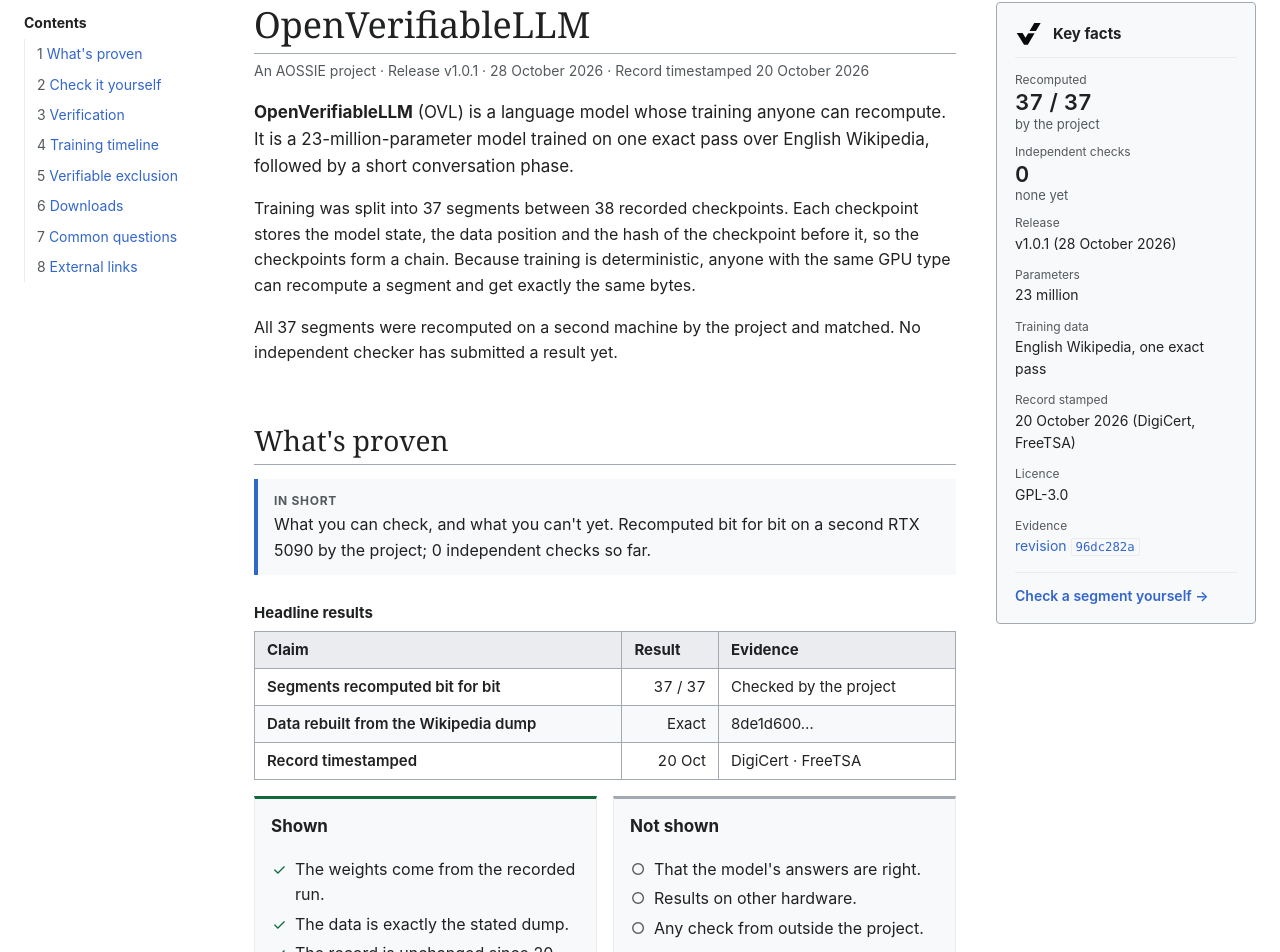
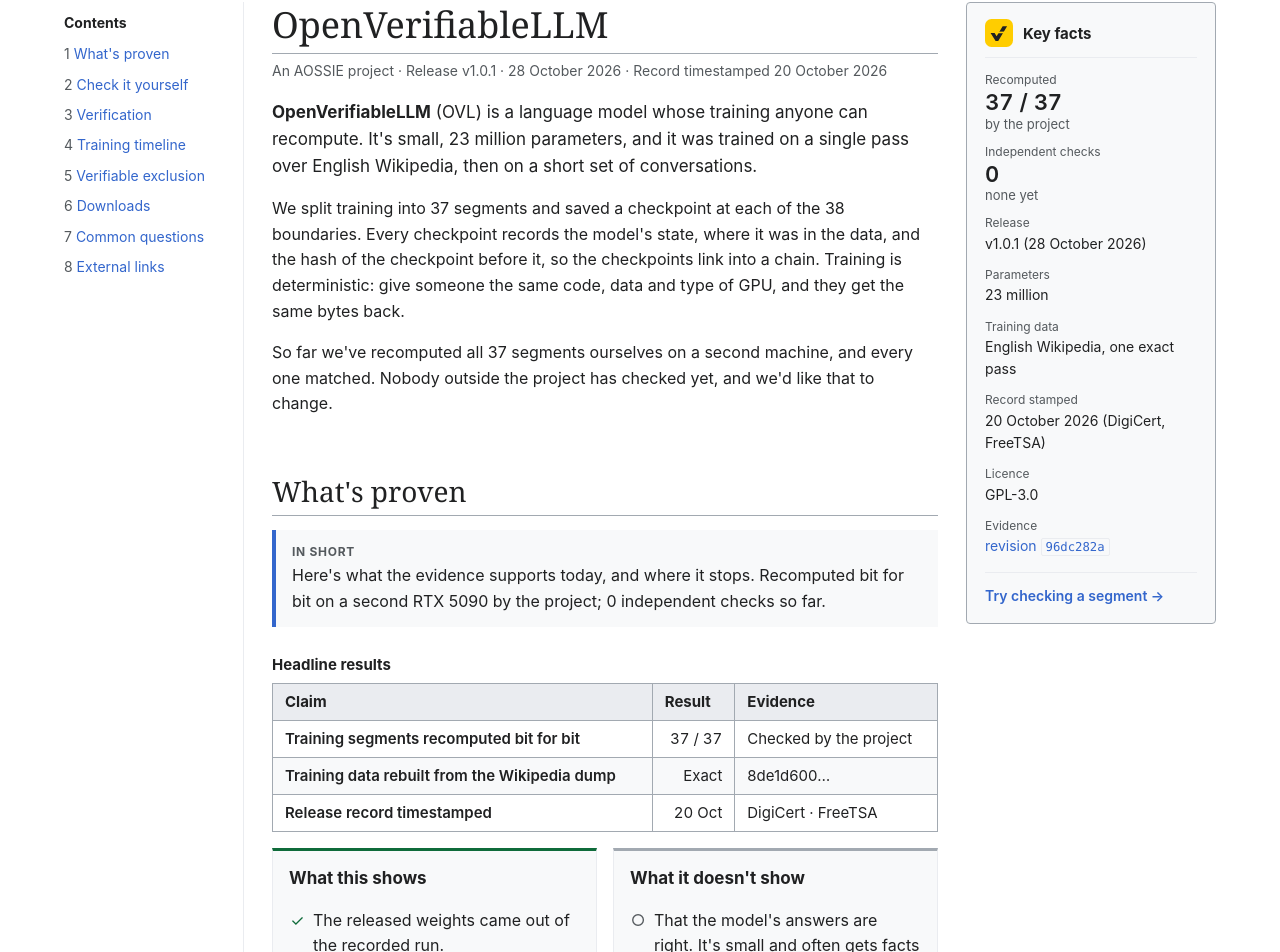
Before and after one commit to AOSSIE-Org/OpenVerifiableLLM, a React (Vite) app in the folder frontend/: page / in a window 1280 px wide. Shown: the part 96-1048 px from the top of the page. Built offline with nearby package versions, Linux system fonts and the light colour scheme.

Commit message:
style(site): tighter columns, plainer copy, yellow tile logo in light mode

```diff
--- a/frontend/src/components/CheckLadder.tsx
+++ b/frontend/src/components/CheckLadder.tsx
@@ -7,7 +7,7 @@ export const CheckLadder: React.FC = () => (
   <section id="check">
     <h2>{copy.check.kicker}</h2>
     <InShort>
-      {copy.check.h2} There are three levels; each says what it proves and what it does not.
+      {copy.check.h2}
     </InShort>
 
     {copy.check.ladder.map(step => (
--- a/frontend/src/components/VerifiableExclusion.tsx
+++ b/frontend/src/components/VerifiableExclusion.tsx
@@ -15,8 +15,8 @@ export const VerifiableExclusion: React.FC<VerifiableExclusionProps> = ({ exclus
     <section id="exclusion">
       <h2>{c.kicker}</h2>
       <InShort>
-        {c.h2} The fork removed <b>{exclusion.removedArticle}</b> before training reached it.
-        Everything else is identical.
+        {c.h2} The article was <b>{exclusion.removedArticle}</b>. We took it out before training reached
+        it and kept everything else the same.
       </InShort>
 
       <table className="wikitable">
--- a/frontend/src/content/copy.ts
+++ b/frontend/src/content/copy.ts
@@ -28,12 +28,12 @@ export const copy = {
     from: 'An AOSSIE project',
     kicker: 'Release v1.0.1 · 28 October 2026 · Record timestamped 20 October 2026',
     lead: [
-      'is a language model whose training anyone can recompute. It is a 23-million-parameter model trained on one exact pass over English Wikipedia, followed by a short conversation phase.',
-      'Training was split into 37 segments between 38 recorded checkpoints. Each checkpoint stores the model state, the data position and the hash of the checkpoint before it, so the checkpoints form a chain. Because training is deterministic, anyone with the same GPU type can recompute a segment and get exactly the same bytes.',
-      'All 37 segments were recomputed on a second machine by the project and matched. No independent checker has submitted a result yet.',
+      'is a language model whose training anyone can recompute. It\'s small, 23 million parameters, and it was trained on a single pass over English Wikipedia, then on a short set of conversations.',
+      'We split training into 37 segments and saved a checkpoint at each of the 38 boundaries. Every checkpoint records the model\'s state, where it was in the data, and the hash of the checkpoint before it, so the checkpoints link into a chain. Training is deterministic: give someone the same code, data and type of GPU, and they get the same bytes back.',
+      'So far we\'ve recomputed all 37 segments ourselves on a second machine, and every one matched. Nobody outside the project has checked yet, and we\'d like that to change.',
     ],
     factsTitle: 'Key facts',
-    factsCta: 'Check a segment yourself →',
+    factsCta: 'Try checking a segment →',
     inShort: 'In short',
     infobox: {
       caption: 'OpenVerifiableLLM',
@@ -49,64 +49,64 @@ export const copy = {
   },
   faq: {
     h2: 'Common questions',
-    stillTitle: 'More questions:',
+    stillTitle: 'Still stuck?',
     discord: 'Ask on Discord',
     issue: 'Open an issue',
     issueHref: 'https://github.com/AOSSIE-Org/OpenVerifiableLLM/issues',
     items: [
       {
         q: 'What does "verified" mean here?',
-        a: 'Someone recomputed a segment and got exactly the same bytes. It says nothing about whether the answers are correct.',
+        a: 'Someone took a segment, recomputed it from its saved starting point, and got exactly the bytes we published. It says nothing about whether the model\'s answers are any good.',
       },
       {
         q: 'Who has checked it so far?',
-        a: 'Only the project. No independent checker has submitted a result yet.',
+        a: 'Just us, for now. We\'ve recomputed every segment, but no independent checker has sent in a result yet.',
       },
       {
         q: 'What does the 10-minute check prove?',
-        a: 'That the released files match the timestamped record. It recomputes no training.',
+        a: 'It confirms that the files you downloaded match the timestamped record. It doesn\'t recompute any training; for that you need the one-hour check.',
       },
       {
         q: 'Why does it need the same GPU type?',
-        a: 'Bit-exact results depend on the hardware. Other GPUs give different bits, which is expected.',
+        a: 'Different GPU architectures do floating-point maths in slightly different ways, so the bits drift apart. On an RTX 5090 they match exactly. On an RTX 4090, an H100 or a CPU they don\'t, and that\'s expected.',
       },
     ],
   },
   overview: {
     kicker: "What's proven",
-    h2: "What you can check, and what you can't yet.",
+    h2: 'Here\'s what the evidence supports today, and where it stops.',
     subtitle: 'Recomputed bit for bit on a second RTX 5090 by the project; 0 independent checks so far.',
     facts: [
       {
         value: '37',
         total: ' / 37',
-        title: 'Segments recomputed bit for bit',
+        title: 'Training segments recomputed bit for bit',
         chip: 'Checked by the project',
       },
       {
         value: 'Exact',
         total: '',
-        title: 'Data rebuilt from the Wikipedia dump',
+        title: 'Training data rebuilt from the Wikipedia dump',
         chip: '8de1d600…',
       },
       {
         value: '20 Oct',
         total: '',
-        title: 'Record timestamped',
+        title: 'Release record timestamped',
         chip: 'DigiCert · FreeTSA',
       },
     ],
-    shownTitle: 'Shown',
+    shownTitle: 'What this shows',
     shownItems: [
-      'The weights come from the recorded run.',
-      'The data is exactly the stated dump.',
-      'The record is unchanged since 20 October.',
+      'The released weights came out of the recorded run.',
+      'The training data is exactly the Wikipedia dump we say it is.',
+      'The record hasn\'t changed since it was stamped on 20 October.',
     ],
-    notShownTitle: 'Not shown',
+    notShownTitle: 'What it doesn\'t show',
     notShownItems: [
-      "That the model's answers are right.",
-      'Results on other hardware.',
-      'Any check from outside the project.',
+      'That the model\'s answers are right. It\'s small and often gets facts wrong.',
+      'That it reproduces on other hardware. You need the same type of GPU.',
+      'That anyone outside the project agrees. No one has checked independently yet.',
     ],
     counts: [
       { key: 'articles', label: 'Articles' },
@@ -117,7 +117,7 @@ export const copy = {
   },
   check: {
     kicker: 'Check it yourself',
-    h2: 'From a laptop demo to a bit-for-bit recompute.',
+    h2: 'You can go as deep as you like: a two-minute demo, a ten-minute check of the release, or an hour recomputing real training.',
     ladder: [
       {
         time: '2 min',
@@ -153,7 +153,7 @@ OVL_DEVICE=cpu python ovl-code/simple/ovl.py verify --run . --weights conversati
         title: 'The actual verification',
         isKey: true,
         chips: [{ label: '✓ Recomputes a segment bit for bit', type: 'm' }],
-        desc: 'Rebuilds one segment and compares every byte with the published result.',
+        desc: 'This rebuilds one segment from its saved starting point and compares every byte with what we published.',
         action: {
           label: 'Open the RunPod template',
           href: 'https://console.runpod.io/deploy?template=mai1ozh35g',
@@ -163,55 +163,55 @@ OVL_DEVICE=cpu python ovl-code/simple/ovl.py verify --run . --weights conversati
   },
   verification: {
     kicker: 'Verification',
-    h2: 'Every segment matched. Only the project has checked so far.',
-    subtitle: '"Verified" means recomputed and matched, not that the answers are correct.',
-    captionNotice: '46 checks across 37 segments (all MATCH). 0 checks from independent checkers.',
-    warningNotice: 'Results are self-reported and unsigned for now. Signed results and segment selection from public randomness are on the roadmap.',
+    h2: 'Every segment matched when we recomputed it, but so far we\'re the only ones who have checked.',
+    subtitle: 'When we say "verified" we mean recomputed and matched. It doesn\'t mean the model\'s answers are right.',
+    captionNotice: 'In total there are 46 checks across 37 segments, all matching, and none of them independent.',
+    warningNotice: 'These results are self-reported and not yet signed. We plan to add signed results and to choose which segments get checked using public randomness.',
     oddsTitle: 'How many independent checks would catch a bad segment?',
     oddsFormula: 'P = 1 − (36/37)^M, with N = 37',
     oddsDescription: 'Detection odds: 95% at 110 random checks, 99% at 169. Current independent checks: 0.',
     hardwareTitle: 'Which hardware reproduces the bits',
-    hardwareSubtitle: 'A mismatch on other GPUs is expected.',
+    hardwareSubtitle: 'Bit-exact results need the same kind of GPU, so a mismatch on other hardware is expected rather than a problem.',
   },
   timeline: {
     kicker: 'Training timeline',
-    h2: 'A host restart and a code change. Both still matched.',
+    h2: 'Training didn\'t run in one clean go: the machine restarted once, and the code changed partway through. Both segments still matched.',
     restartTitle: 'Host restart',
     restartTag: 'Segment 10',
-    restartDesc: 'Resumed on a fresh host.',
+    restartDesc: 'Training picked up on a fresh machine from the saved checkpoint.',
     codeChangeTitle: 'Code change',
     codeChangeTag: 'Segment 19 onward',
-    codeChangeDesc: 'Each segment ran its recorded code.',
-    timestampNote: 'Timestamps show the record existed by 20 October 2026, not when or how training happened.',
+    codeChangeDesc: 'Each segment ran the exact code recorded for it.',
+    timestampNote: 'The timestamps prove the record existed by 20 October 2026. They don\'t tell you when or how the training itself ran.',
   },
   exclusion: {
     kicker: 'Verifiable exclusion',
-    h2: 'A second model, provably trained without one article.',
+    h2: 'We trained a second copy of the model with one article left out, and we can show it never saw that article.',
     desc: 'The fork removed 3I/ATLAS before training reached it. Everything else is identical.',
     removedArticleLabel: 'Loss on the removed article',
-    removedArticleNote: 'Harder, because the fork never saw it.',
+    removedArticleNote: 'Higher, as you\'d expect: the fork never saw it.',
     controlArticlesLabel: 'Loss on 50 control articles',
-    controlArticlesNote: 'Practically unchanged.',
-    whyHoldsTitle: 'Why the claim holds',
+    controlArticlesNote: 'Barely moved.',
+    whyHoldsTitle: 'Why we can say this',
     whyHoldsItems: [
-      'Checkpoints 0–30 are shared byte for byte.',
-      'The removal is recorded in the chain.',
-      'Every other gap in the data is refused.',
-      'Every fork segment matched.',
+      'The first checkpoints, 0 to 30, are identical byte for byte.',
+      'The removal itself is written into the chain.',
+      'Any other gap in the data is rejected.',
+      'Every segment of the fork matched when recomputed.',
     ],
-    limitsTitle: 'Limits',
+    limitsTitle: 'What it can\'t do',
     limitsItems: [
-      'It proves a model was trained without the article.',
-      "It doesn't erase what a model already learned.",
-      'Text the run had already seen means retraining from an earlier save point.',
-      'One run, no variance estimate.',
+      'It shows this model was trained without the article. Nothing more.',
+      'It can\'t make a model forget something it has already learned.',
+      'If a run has already seen the text, you have to retrain from an earlier checkpoint.',
+      'It\'s a single run, so there\'s no estimate of the variance yet.',
     ],
     evidenceLabel: 'Evidence:',
     evidencePath: 'release/unlearning-3i-atlas/',
   },
   downloads: {
     kicker: 'Downloads',
-    h2: 'Every file ships with its SHA-256.',
+    h2: 'Each file is listed with its SHA-256, so you can check that what you downloaded is what we released.',
     files: [
       {
         name: 'ovl-23m-chat.gguf',
--- a/frontend/src/styles/base.css
+++ b/frontend/src/styles/base.css
@@ -119,7 +119,7 @@ header {
   display: flex;
   align-items: center;
   gap: 20px;
-  max-width: 1280px;
+  max-width: 1200px;
   margin: 0 auto;
   padding: 12px 24px;
 }
@@ -187,9 +187,9 @@ header {
 /* Page: contents sidebar and the article column --------------------------- */
 .page {
   display: grid;
-  grid-template-columns: 190px minmax(0, 1fr) 260px;
-  gap: 40px;
-  max-width: 1280px;
+  grid-template-columns: 180px minmax(0, 1fr) 250px;
+  gap: 28px;
+  max-width: 1200px;
   margin: 0 auto;
   padding: 32px 24px 80px;
 }
@@ -235,7 +235,6 @@ header {
 
 .article {
   min-width: 0;
-  max-width: 760px;
 }
 
 .article p,
@@ -873,7 +872,7 @@ footer {
   background: var(--sheet);
 }
 
-.inshort b {
+.inshort > b {
   display: block;
   margin-bottom: 2px;
   font-size: 12px;
@@ -893,7 +892,7 @@ footer {
 
 @media (min-width: 901px) and (max-width: 1180px) {
   .page {
-    grid-template-columns: 190px minmax(0, 1fr);
+    grid-template-columns: 180px minmax(0, 1fr);
   }
 }
 
@@ -911,3 +910,24 @@ footer {
     grid-template-columns: repeat(auto-fill, minmax(min(150px, 100%), 1fr));
   }
 }
+
+/* the sidebars sit right up against the article: a thin rule marks each edge */
+.side {
+  padding-right: 20px;
+  border-right: 1px solid var(--rule);
+}
+
+.toc ol {
+  border-left: 0;
+}
+
+.toc li a {
+  padding-left: 0;
+}
+
+@media (max-width: 900px) {
+  .side {
+    padding-right: 0;
+    border-right: 0;
+  }
+}
```
Also changed, not shown: frontend/public/brand/logo-light.svg.
